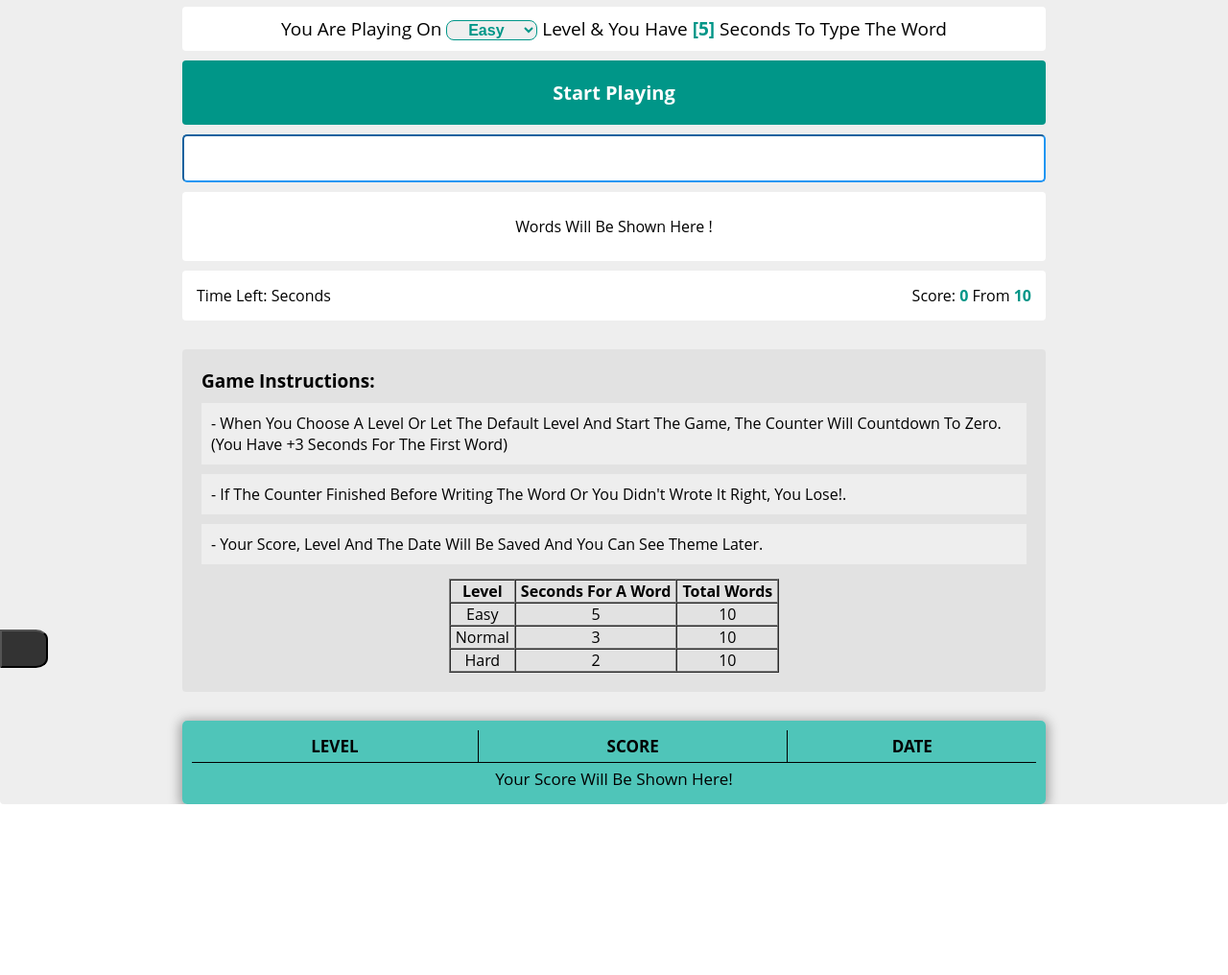
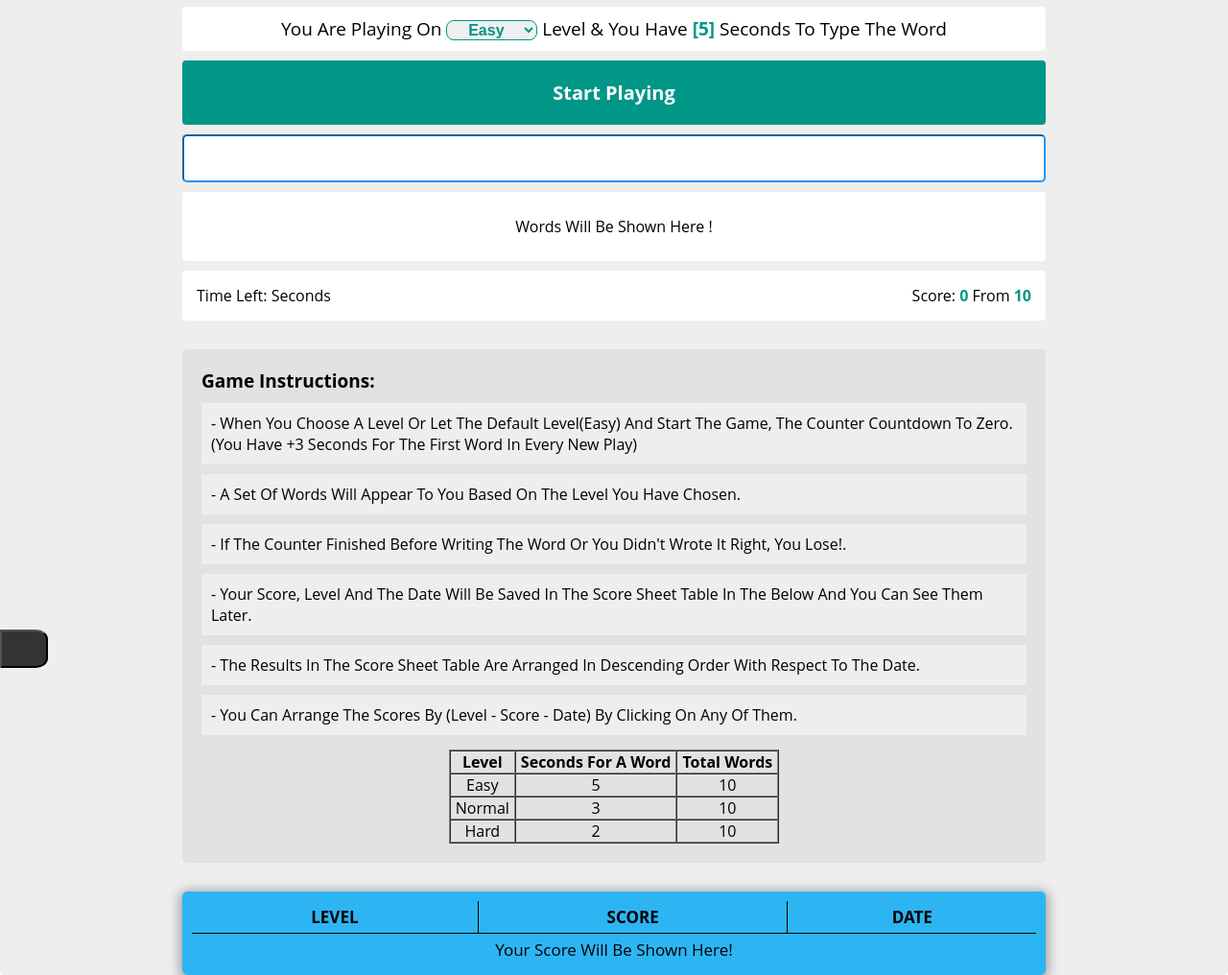
Before and after one commit to OsamaEid1/Typing-Speed-Test-Game, a plain HTML site: page index.html in a window 1280 px wide. Shown: the part 84-1100 px from the top of the page at 96% size. Before the commit the page ends 922 px from the top, so only its background shows below. Drawn offline with Linux system fonts and the light colour scheme.

Commit message:
Update index.html

```diff
--- a/index.html
+++ b/index.html
@@ -18,7 +18,7 @@
             --bg-msg: white;
             --word-color: black;
             --startBtn-bgColor : #009688;
-            --startBtn-bgColor-hover : #106059;
+            --startBtn-bgColor-hover : #108c81;
             --caret-color : #2196f3;
             --upcomingWords-bgColor: white;
             --control-color: black;
@@ -83,7 +83,8 @@
             background-color: var(--main-bgColor);
             min-height: 100vh;
         }
-        div{
+        div,
+        span{
             border-radius: 4px;
         }
         .container {
@@ -122,7 +123,8 @@
             border-radius: 8px;
             border-color: var(--second-color);
         }
-        select:focus{
+        select:focus,
+        .input:focus{
             outline: none;
         }
         select:checked{
@@ -164,9 +166,6 @@
             caret-color: var(--caret-color);
             text-transform: capitalize;
         }
-        .input:focus{
-            outline: none;
-        }
         .upcoming-words{
             padding: 25px;
             background-color: var(--upcomingWords-bgColor);
@@ -206,7 +205,7 @@
             color: red;
         }
         .success{
-            color: var(--main-color);
+            color: #0fd30f;
         }
         .play-again{
             margin-left: 15px;
@@ -253,7 +252,7 @@
             margin-top: 30px;
             border: 1px solid white;
             border-radius: 5px;
-            background-color: #1db8a9c2;
+            background-color: #03a9f4d1;
             color: #eee;
             text-align: center;
             box-shadow: 0px 2px 12px 3px #a2a2a2;
@@ -278,7 +277,7 @@
             border-right: 1px solid black;
         }
         .score-sheet thead th:hover{
-            background-color: #1db8a990;
+            background-color: ##00b0ff;
             cursor: pointer;
             padding-top: 0;
         }
@@ -364,11 +363,14 @@
                 <div class="finish"></div>
                 <div class="game-instructions">
                     <span>Game Instructions:</span>
-                    <p>- When you choose a level Or let the default level
-                        and Start the Game, the counter will countdown to zero.(you have +3 seconds for the first word)</p>
+                    <p>- When you choose a level Or let the default level(Easy)
+                        and Start the Game, the counter countdown to zero.(you have +3 seconds for the first word in every new play)</p>
+                    <p>- A set of words will appear to you based on the level you have chosen.</p>
                     <p>- If the counter finished before writing the word or you didn't wrote it right,
                         you lose!.</p>
-                        <p>- Your score, level and the date will be saved and you can see theme later.</p>
+                    <p>- Your score, level and the date will be saved in the score sheet table in the below and you can see them later.</p>
+                    <p>- The results in the score sheet table are arranged in descending order with respect to the date.</p>
+                    <p>- You can arrange the scores by (level - score - date) by clicking on any of them.</p>
                 </div>
                 <!-- Start ScoreSheet  -->
                 <table class="score-sheet">
@@ -407,19 +409,19 @@
         "Town",
         "Task",
         "Scala",
+        "Destructuring",
         "Funny",
-        "Coding",
         "Roles",
         "Test",
-        "Rust",
+        "Rust"
     ];
 
     let normalWords = [
         "Country",
         "Testing",
-        "Github",
+        "Dependencies",
         "Internet",
-        "Python",
+        "Documentation",
         "Styling",
         "Cascade",
         "Runner",
@@ -429,11 +431,11 @@
 
     let hardWords = [
         "Programming",
-        "Dependencies",
         "Javascript",
-        "Destructuring",
+        "Coding",
         "Leetcode",
-        "Documentation",
+        "Github",
+        "Python",
         "Linkedin",
         "Paradigm",
         "Twitter",
@@ -936,7 +938,7 @@
         window.scrollTo({ top: 0, behavior: "smooth" });
     };
 
-    //Change Them
+    //Change Theme Button
     let themeChanger = document.querySelector(".theme-changer");
     let body = document.querySelector("body");
     themeChanger.onclick = () => {
```
